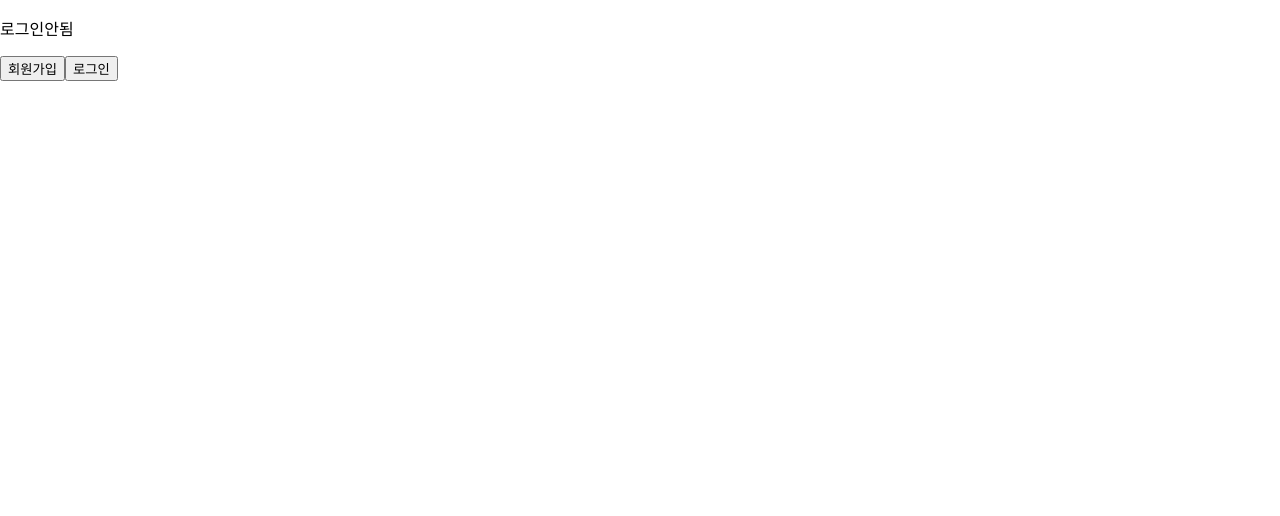
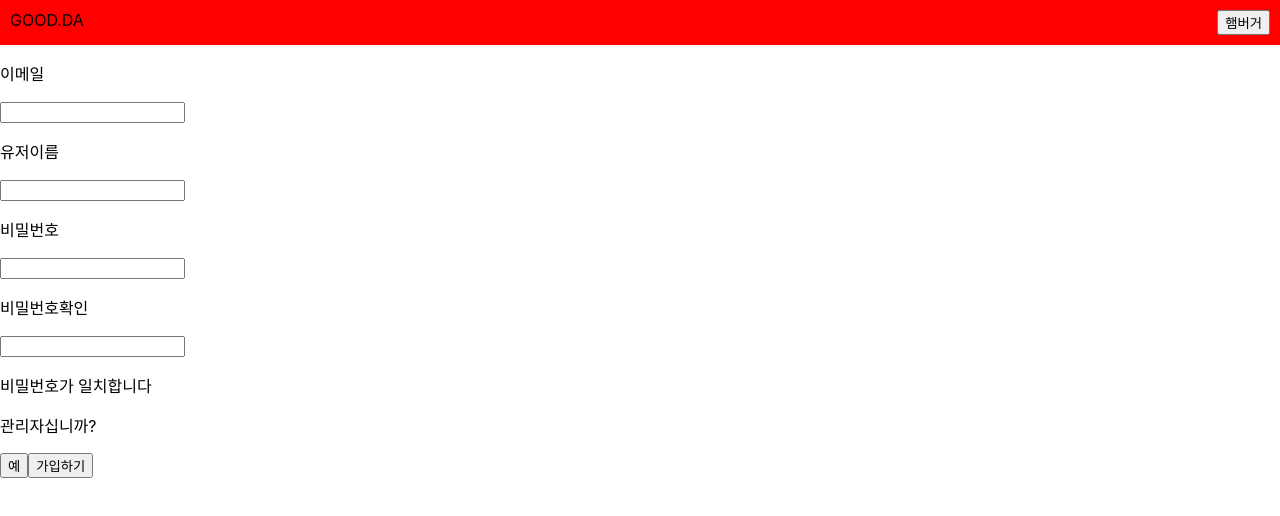
Before and after one commit to HangHae99-Team17/frontend, a React (Create React App) app: page /adminsignup in a window 1280 px wide. Shown: the top 516 px of the page. Built offline with nearby package versions, Linux system fonts and the light colour scheme.

Commit message:
회원가입 헤더

```diff
--- a/src/components/Header.js
+++ b/src/components/Header.js
@@ -2,6 +2,8 @@ import React, { useState, useEffect } from 'react';
 import {useDispatch,useSelector} from 'react-redux';
 import { actionCreators as userActions } from "../redux/modules/user";
 import { history } from "../redux/configureStore";
+import styled from 'styled-components';
+import { Button } from '../elements';
 
 const Header = (props) => {
     const dispatch = useDispatch();
@@ -10,17 +12,17 @@ const Header = (props) => {
 
     const user = useSelector((state) => state.user.user);
     const [admin,setAdmin] = useState(user?user:"");
-
-    React.useEffect(() => {
-        if(is_session){
-            dispatch(userActions.loginCheckFB());
-        }
-    }, []);
+    const [show,setShow] = useState(true);
+    const [isOpen, setMenu] = useState(false);
 
     const logout = () => {
         dispatch(userActions.logoutFB());
         history.push("/");
     };
+
+    const toggleMenu = () => {
+        setMenu(isOpen => !isOpen); // on,off 개념 boolean
+    }
 
     useEffect(()=>{
         if(user){
@@ -28,9 +30,21 @@ const Header = (props) => {
         }
     },[user]);
 
+    useEffect(() => {
+        if(history.location.pathname==="/signup"){
+            setShow(false);
+        }
+
+        if(is_session){
+            dispatch(userActions.loginCheckFB());
+        }
+    }, []);
+
+    if(show){
         return (
             <React.Fragment>
-            {is_login?(
+                <HeaderBox>
+                {/* {is_login?(
                 <div>
                     <p>로그인됨</p>
                     <button onClick={logout}>로그아웃</button>
@@ -38,25 +52,51 @@ const Header = (props) => {
                         history.push("/mypage");
                     }}>마이페이지</button>
                     <button onClick={()=>{
-                    history.push('/salebox')
+                        history.push('/salebox');
                     }}>쿠폰함</button>
                 </div>):(<div>
                     <p>로그인안됨</p>
                     <button onClick={()=>{
-                    history.push('/signup')
+                        window.location.replace("/signup")
                     }}>회원가입</button>
                     <button onClick={()=>{
-                    history.push('/login')
+                        history.push('/login');
                     }}>로그인</button>
                     </div>)}
                     <div>
                         {admin.role === "ADMIN"?(<button onClick={()=>{
                             history.push("/salelist");
                         }}>할인보기</button>):""}
-                </div>
-
+                    </div> */}
+                    <LeftBox>
+                        <div>GOOD.DA</div>
+                    </LeftBox>
+                    <rightBox>
+                        <button onClick={toggleMenu}>햄버거</button>
+                    </rightBox>
+                </HeaderBox>
             </React.Fragment>
         );
+    }else{
+        return null;
+    }
+
 };
 
+
+const HeaderBox = styled.div`
+    display:flex;
+    justify-content: space-between;
+    background-color:red;
+    padding: 10px;
+`;
+
+const LeftBox = styled.div`
+
+`;
+
+const rightBox = styled.div`
+
+`;
+
 export default Header;
--- /dev/null
+++ b/src/pages/AdminSignup.js
@@ -0,0 +1,84 @@
+import React,{useEffect, useState} from 'react';
+import { useDispatch, useSelector } from "react-redux";
+import { actionCreators as userActions } from "../redux/modules/user";
+import styled from 'styled-components';
+import { checkValue } from "../shared/regExp";
+
+const AdminSignup = () => {
+    const dispatch = useDispatch();
+    const [admin, setAdmin] = useState(false);
+    const [passwordcheck, setPasswordcheck] = useState("");
+    const [signup_info, setSignUp_Info] = useState({
+        email: "",
+        username: "",
+        password: "",
+        password1: "",
+        admintoken:""
+    });
+
+    const onChange = (e) => {
+        setSignUp_Info({...signup_info, [e.target.name]: e.target.value});
+    }
+
+    const {email, username, password, password1, admintoken} = signup_info;
+
+    const signup = () => {
+
+        const user_info = {
+            userEmail: email,
+            password: password,
+            nickname:username,
+            telecom:"",
+            cardType:"",
+            type1:"",
+            type2:"",
+            type3:"",
+            admin:admin,
+            adminToken:admintoken
+        }
+
+        dispatch(userActions.signupFB(user_info))
+    }
+
+    const admincheck = () => {
+        if(admin === false){
+            setAdmin(true);
+        }else{
+            setAdmin(false)
+        }
+    }
+
+    useEffect(()=> {
+        if(password !== password1){
+            setPasswordcheck("비밀번호가 일치하지 않습니다.")
+            return
+        }else{
+            setPasswordcheck("비밀번호가 일치합니다")
+            return
+        }
+    },[password, password1])
+
+    return (
+        <React.Fragment>
+            <div>
+                <p>이메일</p>
+                <input type="text" name="email" value={email} onChange={onChange}/>
+                <p>유저이름</p>
+                <input type="text" name="username" value={username} onChange={onChange}/>
+            </div>
+            <div>
+                <p>비밀번호</p>
+                <input type="password" name="password" value={password} onChange={onChange}/>
+                <p>비밀번호확인</p>
+                <input type="password" name="password1" value={password1} onChange={onChange}/>
+                <p>{passwordcheck}</p>
+            </div>
+            <p>관리자십니까?</p>
+            <button onClick={admincheck}>예</button>
+            {admin?(<input type="text" name="admintoken" value={admintoken} onChange={onChange}/>):("")}
+            <button onClick={signup}>가입하기</button>
+        </React.Fragment>
+    );
+};
+
+export default AdminSignup;
--- a/src/pages/SaleWrite.js
+++ b/src/pages/SaleWrite.js
@@ -20,8 +20,8 @@ const SaleWrite = (props) => {
         couponurl: _sale?_sale.couponUrl:"",
     });
 
-    const [startDate, setStartDate] = useState(new Date());
-    const [endDate, setEndDate] = useState(new Date());
+    const [startDate, setStartDate] = useState(_sale?new Date(_sale.couponCreate):new Date());
+    const [endDate, setEndDate] = useState(_sale?new Date(_sale.couponDespire):new Date());
 
     const onChange = (e) => {
         setSale_Info({...sale_info, [e.target.name]: e.target.value});
--- a/src/redux/modules/sale.js
+++ b/src/redux/modules/sale.js
@@ -19,18 +19,17 @@ const initialState = {
   list: [],
 };
 
-
 export const setSaleFB = () => {
-  return async(dispatch) => {
+  return async(dispatch, getState, { history }) => {
     try {
-      const res = await apis.getCoupon()
+      const res = await apis.getCoupon();
       dispatch(setSale(res.data.data))
     } catch(e) {
       console.log(e);
+      history.push('/errpage');
     }
   }
 }
-
 
 export const addSaleFB = (sale) => {
   return async (dispatch, getState, { history }) => {
@@ -46,7 +45,7 @@ export const addSaleFB = (sale) => {
 };
 
 export const delSaleFB= (coupon_id) => {
-  return async(dispatch,getState,{history}) => {
+  return async(dispatch,getState,{ history }) => {
     try{
       await apis.delCoupon(coupon_id);
       dispatch(delSale(coupon_id));
@@ -67,7 +66,6 @@ export const editSaleFB = (coupon_id,coupon_content) => {
     }
   }
 }
-
 
 export default handleActions(
   {
--- a/src/shared/App.js
+++ b/src/shared/App.js
@@ -1,4 +1,4 @@
-import React from "react"
+import React, { useEffect } from "react"
 import { Route } from "react-router-dom";
 import { ConnectedRouter } from "connected-react-router";
 import { history } from "../redux/configureStore";
@@ -12,14 +12,13 @@ import Folders from "../pages/Folders";
 import Category from "../pages/Category";
 import SaleList from "../pages/SaleList";
 import SaleWrite from "../pages/SaleWrite";
+import AdminSignup from "../pages/AdminSignup";
+import Errpage from "./Errpage";
 import Header from "../components/Header";
-import  Categorys from "../components/Categorys"
-import { actionCreators as userActions } from "../redux/modules/user";
+import Categorys from "../components/Categorys"
 import InterestType from '../components/InterestType';
 
-
 function App() {
-
   return (
     <React.Fragment>
       <Grid>
@@ -28,6 +27,7 @@ function App() {
         <Route path="/api/main" exact component={InterestType} />
         <Route path="/api/main/:type" exact component={LgMain} />
         <Route path="/signup" exact component={SignUp} />
+        <Route path="/adminsignup" exact component={AdminSignup} />
         <Route path="/login" exact component={Login} />
         <Route path="/mypage" exact component={MyPage} />
         <Route path="/folders" exact component={Folders} />
@@ -37,6 +37,7 @@ function App() {
         <Route path="/salelist" exact component={SaleList} />
         <Route path="/salewrite" exact component={SaleWrite} />
         <Route path="/salewrite/:id" exact component={SaleWrite} />
+        <Route path="/errpage" exact component={Errpage} />
       </ConnectedRouter>
       </Grid>
     </React.Fragment>
--- /dev/null
+++ b/src/shared/Errpage.css
@@ -0,0 +1,30 @@
+#container_anim {
+  position: relative;
+  width: 100%;
+  height: 70%;
+}
+
+#key {
+  position: absolute;
+  top: 77%;
+  left: -33%;
+}
+
+#text {
+  font-size: 4rem;
+  position: absolute;
+  top: 55%;
+  width: 100%;
+  text-align: center;
+}
+
+#credit {
+  position: absolute;
+  bottom: 0;
+  width: 100%;
+  text-align: center;
+}
+
+a {
+  color: rgb(115, 102, 102);
+}
--- /dev/null
+++ b/src/shared/Errpage.js
@@ -0,0 +1,22 @@
+import React from 'react';
+import './Errpage.css';
+
+const Errpage = () => {
+
+
+    return (
+        <div>
+            <div id="lock" class="key-container">
+        <svg/>
+    </div>
+    <div id="key">
+
+    </div>
+
+    <p id="text">403 FORBIDDEN</p>
+    <p id="credit">사용자 접근 불가 페이지입니다.</p>
+        </div>
+    );
+};
+
+export default Errpage;
```
Lines whose indentation alone changed are shown as unchanged.
